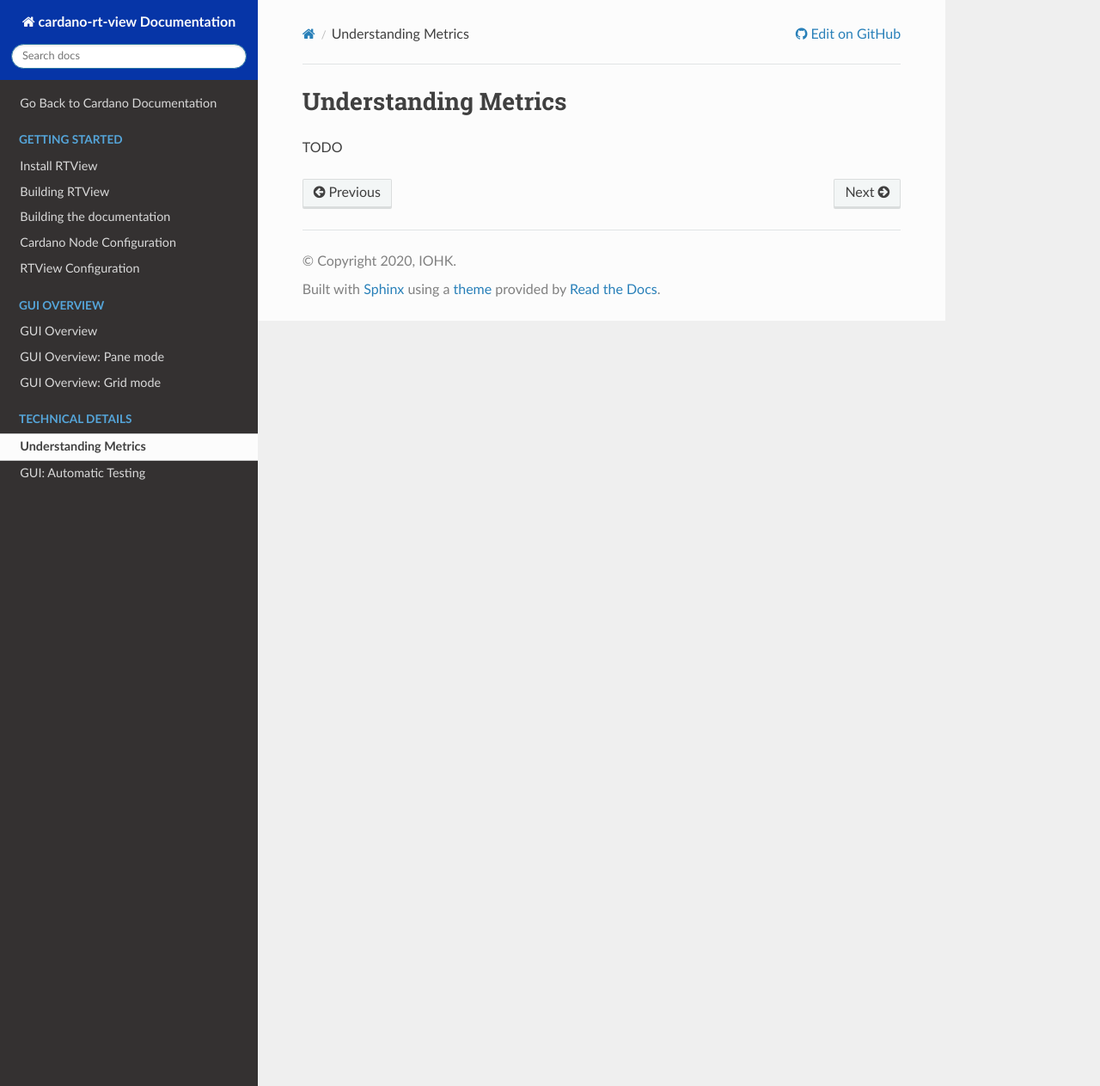
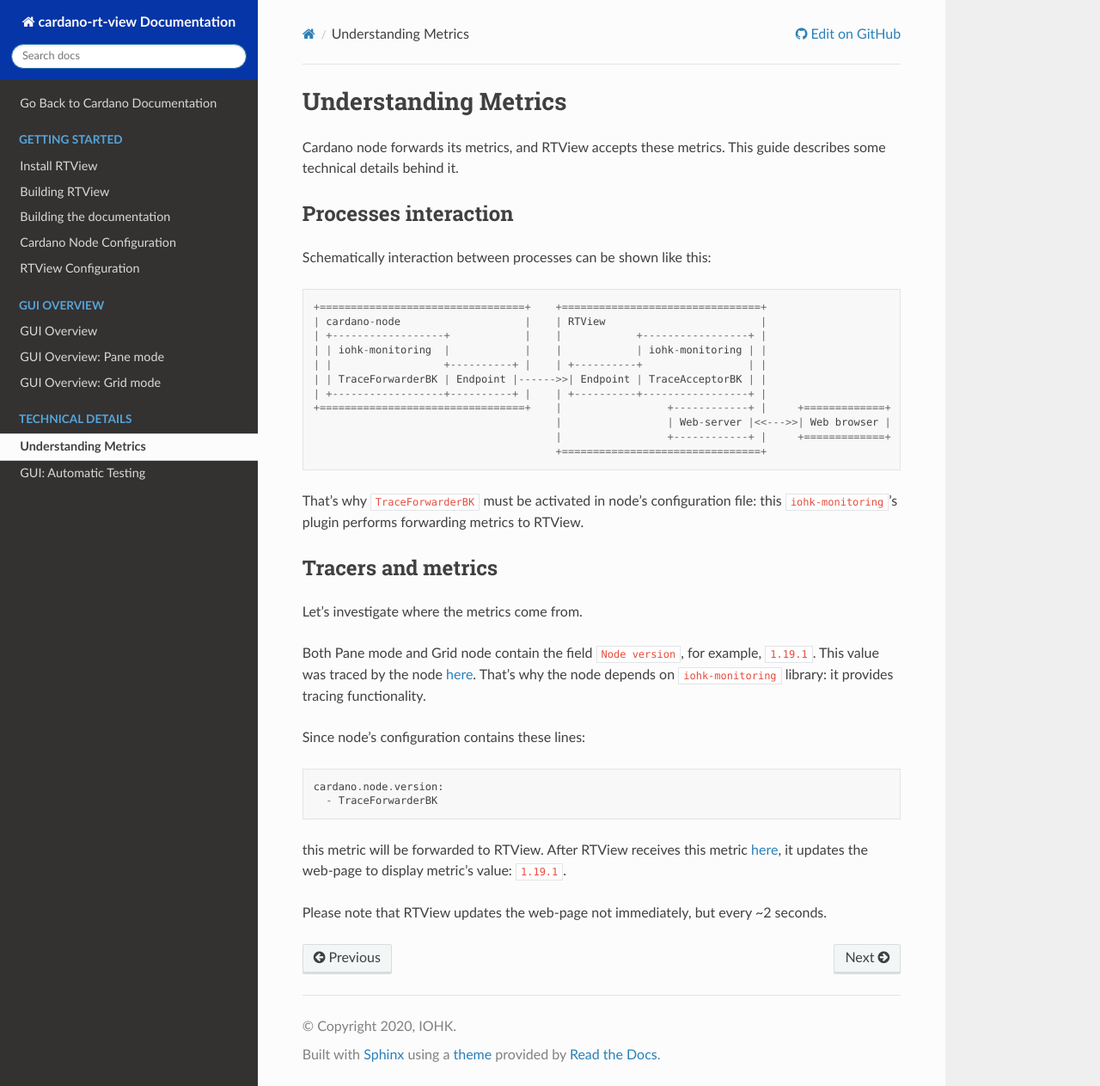
Before and after one commit to input-output-hk/cardano-rt-view, a Sphinx documentation site: the page built from doc/technical-details/understanding-metrics.md, in a window 1280 px wide and 1263 px high. Shown: the whole window at 86% size. Built offline with Sphinx 7.4.7 and the Read the Docs theme 2.0.0, drawn with Linux system fonts in a browser that asks for light colours.

Commit message:
RTView: technical details documentation.

````diff
--- a/doc/technical-details/understanding-metrics.md
+++ b/doc/technical-details/understanding-metrics.md
@@ -1,3 +1,40 @@
 # Understanding Metrics
 
-TODO
+Cardano node forwards its metrics, and RTView accepts these metrics. This guide describes some technical details behind it.
+
+## Processes interaction
+
+Schematically interaction between processes can be shown like this:
+
+```
++=================================+    +================================+
+| cardano-node                    |    | RTView                         |
+| +------------------+            |    |            +-----------------+ |
+| | iohk-monitoring  |            |    |            | iohk-monitoring | |
+| |                  +----------+ |    | +----------+                 | |
+| | TraceForwarderBK | Endpoint |------>>| Endpoint | TraceAcceptorBK | |
+| +------------------+----------+ |    | +----------+-----------------+ |
++=================================+    |                 +------------+ |     +=============+
+                                       |                 | Web-server |<<--->>| Web browser |
+                                       |                 +------------+ |     +=============+
+                                       +================================+
+```
+
+That's why `TraceForwarderBK` must be activated in node's configuration file: this `iohk-monitoring`'s plugin performs forwarding metrics to RTView.
+
+## Tracers and metrics
+
+Let's investigate where the metrics come from.
+
+Both Pane mode and Grid node contain the field `Node version`, for example, `1.19.1`. This value was traced by the node [here](https://github.com/input-output-hk/cardano-node/blob/4a8be018cc141023c688fd351e1eeea073f4bf18/cardano-node/src/Cardano/Node/Run.hs#L389). That's why the node depends on `iohk-monitoring` library: it provides tracing functionality.
+
+Since node's configuration contains these lines:
+
+```
+cardano.node.version:
+  - TraceForwarderBK
+```
+
+this metric will be forwarded to RTView. After RTView receives this metric [here](https://github.com/input-output-hk/cardano-rt-view/blob/84081b64dfdfc57606d446190aabfe1f2928ab16/src/Cardano/RTView/NodeState/Updater.hs#L208-L211), it updates the web-page to display metric's value: `1.19.1`.
+
+Please note that RTView updates the web-page not immediately, but every ~2 seconds.
````
